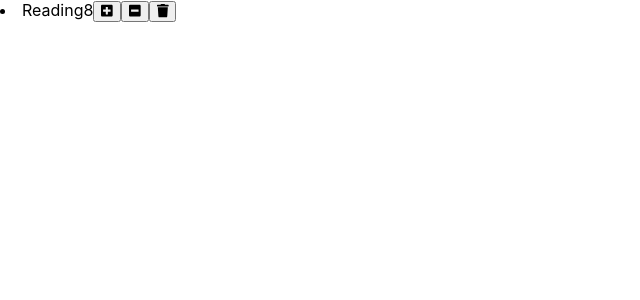
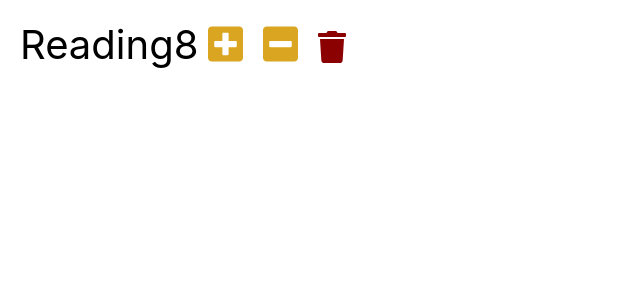
Before and after one commit to Kyoo130/react-project-habittracker, a React (Create React App) app: page / in a window 1280 px wide. Shown: the top 300 px of the page, without its empty margins (0-640 px from the left). Built offline with nearby package versions, Linux system fonts and the light colour scheme.

Commit message:
💄 Habit Components Style add commit

```diff
--- a/src/App.css
+++ b/src/App.css
@@ -1,38 +1,35 @@
-.App {
-  text-align: center;
+* {
+  box-sizing: border-box;
 }
 
-.App-logo {
-  height: 40vmin;
-  pointer-events: none;
+button {
+  outline: none;
+  border: 0;
+  cursor: pointer;
 }
 
-@media (prefers-reduced-motion: no-preference) {
-  .App-logo {
-    animation: App-logo-spin infinite 20s linear;
-  }
+.habit {
+  font-size: 2.5rem;
+  padding: 0.5em;
+  list-style: none;
 }
 
-.App-header {
-  background-color: #282c34;
-  min-height: 100vh;
-  display: flex;
-  flex-direction: column;
-  align-items: center;
-  justify-content: center;
-  font-size: calc(10px + 2vmin);
-  color: white;
+.habit-button {
+  font-size: 2.5rem;
+  margin: 0 0.1em;
+  background-color: transparent;
 }
 
-.App-link {
-  color: #61dafb;
+.habit-button:hover {
+  opacity: 0.8;
 }
 
-@keyframes App-logo-spin {
-  from {
-    transform: rotate(0deg);
-  }
-  to {
-    transform: rotate(360deg);
-  }
+.habit-increase,
+.habit-decrease {
+  color: goldenrod;
 }
+
+.habit-delete {
+  font-size: 2rem;
+  color: darkred;
+}
```
